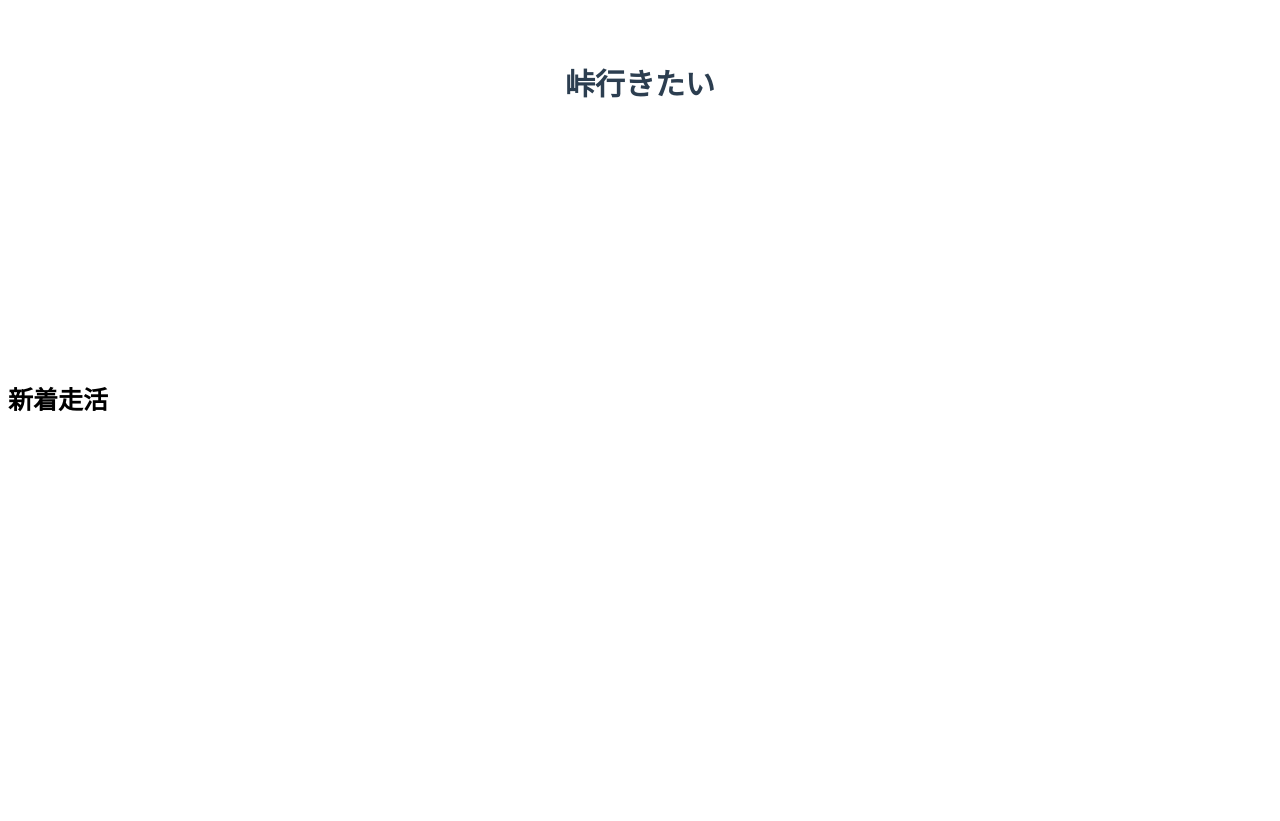
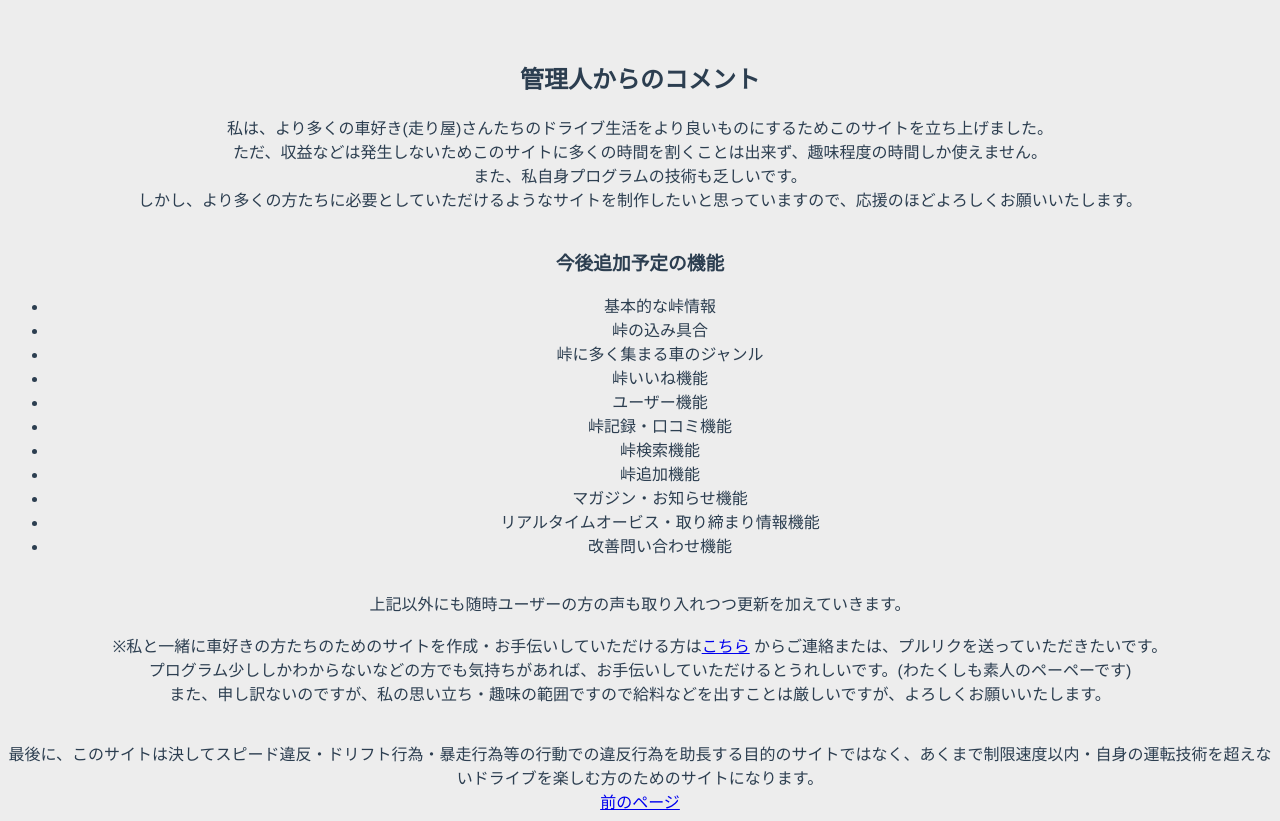
Before and after one commit to yudaiuk/street-racing, a Vue app: page /second in a window 1280 px wide. Before the commit the page ends 800 px from the top, so only its background shows below. Built offline with nearby package versions, Linux system fonts and the light colour scheme.

Commit message:
vue-router データ接続

```diff
--- a/package.json
+++ b/package.json
@@ -10,7 +10,8 @@
   "dependencies": {
     "core-js": "^3.8.3",
     "firebase": "^9.17.1",
-    "vue": "^3.2.13"
+    "vue": "^3.2.13",
+    "vue-router": "^4.1.6"
   },
   "devDependencies": {
     "@babel/core": "^7.12.16",
--- a/public/index.html
+++ b/public/index.html
@@ -6,6 +6,11 @@
     <meta name="viewport" content="width=device-width,initial-scale=1.0">
     <link rel="icon" href="<%= BASE_URL %>favicon.ico">
     <title><%= htmlWebpackPlugin.options.title %></title>
+    <style>
+      body {
+        background: #ededed;
+      }
+    </style>
   </head>
   <body>
     <noscript>
--- a/src/App.vue
+++ b/src/App.vue
@@ -1,22 +1,20 @@
 <template>
-  <!-- <HelloWorld msg="Welcome to Your Vue.js App"/> -->
-  <HeadMessage />
-
-  <!-- 新着走活 -->
-  <NewRacing />
+  <router-view />
 </template>
 
 <script>
 /* import HelloWorld from './components/HelloWorld.vue' */
-import HeadMessage from './components/HeadMessage.vue'
+/* import HeadMessage from './components/HeadMessage.vue'
 import NewRacing from './components/NewRacing.vue'
+import Prefecture from './components/Prefecture.vue' */
 
 export default {
   name: 'App',
   components: {
     /* HelloWorld, */
-    HeadMessage,
-    NewRacing
+    /* HeadMessage,
+    NewRacing,
+    Prefecture */
   }
 }
 </script>
--- /dev/null
+++ b/src/components/Prefecture.vue
@@ -0,0 +1,49 @@
+<template>
+  <div class="wrapper">
+    <div class="title">都道府県から峠を探す</div>
+
+    <ul class="list">
+      <li class="item" v-for="(item, index) in data" :key="index">
+        {{ item }}
+      </li>
+    </ul>
+  </div>
+</template>
+
+<script>
+import { collection, getDocs, query } from "firebase/firestore";
+import { db } from "../firebase/config";
+
+export default {
+  name: "HeadMessage",
+  data() {
+    return {
+      data: [],
+    };
+  },
+  mounted: function () {
+    this.readData();
+  },
+  methods: {
+    async readData() {
+      const q = query(collection(db, "prefecture"));
+
+      const querySnapshot = await getDocs(q);
+      querySnapshot.forEach((doc) => {
+        // doc.data() is never undefined for query doc snapshots
+        this.data.push(doc.data().name);
+      });
+    },
+  },
+};
+</script>
+
+<!-- Add "scoped" attribute to limit CSS to this component only -->
+<style scoped>
+.title {
+  font-weight: bold;
+  color: black;
+  text-align: left;
+  font-size: 20px;
+}
+</style>
--- /dev/null
+++ b/src/components/RouterTestFirst.vue
@@ -0,0 +1,30 @@
+<template>
+  <div>
+    <!-- <HelloWorld msg="Welcome to Your Vue.js App"/> -->
+    <HeadMessage />
+
+    <!-- 新着走活 -->
+    <NewRacing />
+
+    <!-- 都道府県から峠を探す -->
+    <Prefecture />
+    <router-link to="/second">次のページ</router-link>
+  </div>
+</template>
+
+<script>
+/* import HelloWorld from './components/HelloWorld.vue' */
+import HeadMessage from './HeadMessage.vue'
+import NewRacing from './NewRacing.vue'
+import Prefecture from './Prefecture.vue'
+
+export default {
+  name: 'App',
+  components: {
+    /* HelloWorld, */
+    HeadMessage,
+    NewRacing,
+    Prefecture
+  }
+}
+</script>
--- /dev/null
+++ b/src/components/RouterTestSecond.vue
@@ -0,0 +1,37 @@
+<template>
+  <div>
+    <h2>管理人からのコメント</h2>
+    <div>
+      私は、より多くの車好き(走り屋)さんたちのドライブ生活をより良いものにするためこのサイトを立ち上げました。<br />
+      ただ、収益などは発生しないためこのサイトに多くの時間を割くことは出来ず、趣味程度の時間しか使えません。<br />
+      また、私自身プログラムの技術も乏しいです。<br />
+      しかし、より多くの方たちに必要としていただけるようなサイトを制作したいと思っていますので、応援のほどよろしくお願いいたします。<br />
+      <br />
+      <h3>今後追加予定の機能</h3>
+      <ul>
+        <li>基本的な峠情報</li>
+        <li>峠の込み具合</li>
+        <li>峠に多く集まる車のジャンル</li>
+        <li>峠いいね機能</li>
+        <li>ユーザー機能</li>
+        <li>峠記録・口コミ機能</li>
+        <li>峠検索機能</li>
+        <li>峠追加機能</li>
+        <li>マガジン・お知らせ機能</li>
+        <li>リアルタイムオービス・取り締まり情報機能</li>
+        <li>改善問い合わせ機能</li>
+      </ul>
+      <br />
+      上記以外にも随時ユーザーの方の声も取り入れつつ更新を加えていきます。<br />
+      <br />
+      ※私と一緒に車好きの方たちのためのサイトを作成・お手伝いしていただける方は<a href="https://github.com/yudaiuk/street-racing">こちら</a>
+      からご連絡または、プルリクを送っていただきたいです。<br />
+      プログラム少ししかわからないなどの方でも気持ちがあれば、お手伝いしていただけるとうれしいです。(わたくしも素人のペーペーです)<br />
+      また、申し訳ないのですが、私の思い立ち・趣味の範囲ですので給料などを出すことは厳しいですが、よろしくお願いいたします。<br />
+      <br />
+      <br />
+      最後に、このサイトは決してスピード違反・ドリフト行為・暴走行為等の行動での違反行為を助長する目的のサイトではなく、あくまで制限速度以内・自身の運転技術を超えないドライブを楽しむ方のためのサイトになります。
+    </div>
+    <router-link to="/">前のページ</router-link>
+  </div>
+</template>
--- a/src/firebase/config.js
+++ b/src/firebase/config.js
@@ -1,6 +1,7 @@
 // Import the functions you need from the SDKs you need
 import { initializeApp } from "firebase/app";
 import { getAnalytics } from "firebase/analytics";
+import { getFirestore } from "firebase/firestore";
 // TODO: Add SDKs for Firebase products that you want to use
 // https://firebase.google.com/docs/web/setup#available-libraries
 
@@ -13,9 +14,12 @@ const firebaseConfig = {
   storageBucket: "street-racing-aab13.appspot.com",
   messagingSenderId: "1006994883890",
   appId: "1:1006994883890:web:316938dd8d4d2e8073032b",
-  measurementId: "G-KGEQN4ZLMF"
+  measurementId: "G-KGEQN4ZLMF",
 };
 
 // Initialize Firebase
 const app = initializeApp(firebaseConfig);
 const analytics = getAnalytics(app);
+const db = getFirestore(app);
+
+export { analytics, db };
--- a/src/main.js
+++ b/src/main.js
@@ -1,4 +1,5 @@
 import { createApp } from 'vue'
 import App from './App.vue'
+import router from './router/index'
 
-createApp(App).mount('#app')
+createApp(App).use(router).mount('#app')
--- /dev/null
+++ b/src/router/index.js
@@ -0,0 +1,23 @@
+import { createRouter, createWebHistory } from 'vue-router'
+import RouterTestFirst from '@/components/RouterTestFirst.vue'
+import RouterTestSecond from '@/components/RouterTestSecond.vue'
+
+const routes = [
+  {
+    path: '/',
+    name: 'routerTestFirst',
+    component: RouterTestFirst
+  },
+  {
+    path: '/second',
+    name: 'routerTestSecond',
+    component: RouterTestSecond
+  }
+]
+
+const router = createRouter({
+  history: createWebHistory(process.env.BASE_URL),
+  routes
+})
+
+export default router
```
Also changed, not shown: 1 other file (tests, documents, lock files or other folders).
